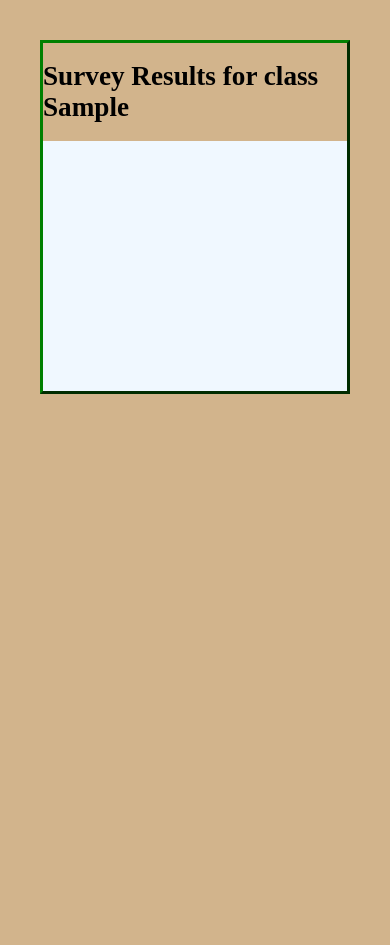
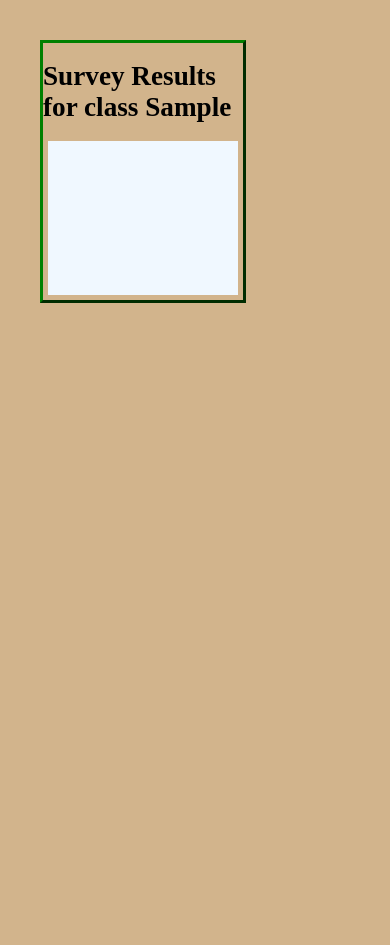
Before and after one commit to codefellows/tech-perspective-survey, a Node server app: template views/pages/graph.ejs in a window 390 px wide; the page is wider, and only the part inside the window is pictured. After the commit the page ends 303 px from the top of that part, so only its background shows below. Run offline with Node 20, Linux system fonts and the light colour scheme; the template is opened without the code that fills it: most values are stand-ins (such as "Sample title", 1, 10 or a date in 2020); some libraries are stand-ins or nearby versions.

Commit message:
UI improvements?

```diff
--- a/public/styles/base.css
+++ b/public/styles/base.css
@@ -2,6 +2,8 @@ body{
   background-color: tan;
   margin: 40px;
   border: outset green;
+  height: auto;
+  width: auto;
 }
 
 a{
@@ -24,10 +26,29 @@ div{
 }
 
 
+@media only screen and (max-width: 961px){
+  main {
+    width: 960px;
+    box-sizing: border-box;
+  }
 
-@media only screen and (min-width: 500px) {
+  section{
+    border: 1px solid white;
+    float: left;
+    padding: 2px;
+    max-width: 31%;
+    min-height: 350px;
+    justify-content: center;
+  }
+
+  img{
+    flex-wrap: auto;
+  }
+}
+
+@media only screen and (max-width: 500px) {
   main {
-      width: 960px;
+      width: 499px;
       box-sizing: border-box;
   }
 
@@ -46,30 +67,8 @@ div{
 
 }
 
-@media only screen and (min-width: 961px){
-  main {
-    width: 1000px;
-    box-sizing: border-box;
-  }
 
-  section{
-    border: 1px solid white;
-    float: left;
-    padding: 2px;
-    max-width: 31%;
-    min-height: 350px;
-    justify-content: center;
-  }
-
-  img{
-    flex-wrap: auto;
-  }
-}
-
-
-
-
-//* {
+/* {
   box-sizing: border-box;
   font-family: 'Franklin Gothic Medium', 'Arial Narrow', Arial, sans-serif;
   justify-content: center;
--- a/public/styles/modules.css
+++ b/public/styles/modules.css
@@ -0,0 +1,46 @@
+
+
+@media only screen and (max-width: 500px) {
+  .container {
+    width: 400px;
+    height: auto;
+    margin: 5px;
+  }
+
+  #mychart {
+    width: 400px;
+    height: auto;
+    margin: 5px;
+  }
+
+  .graphbody {
+    max-width: 200px;
+
+  }
+}
+
+@media only screen and (max-width: 960px) {
+  .container {
+    width: 925px;
+    height: auto;
+    margin: 5px;
+  }
+  #mychart {
+    width: 900px;
+    height: auto;
+    margin: 5px;
+  }
+}
+
+@media only screen and (max-width: 1080px) {
+  .container {
+    width: auto;
+    height: auto;
+    margin: 5px;
+  }
+  #mychart {
+    width: auto;
+    height: auto;
+    margin: 5px;
+  }
+}
--- a/views/pages/graph.ejs
+++ b/views/pages/graph.ejs
@@ -6,16 +6,18 @@
   <meta name="viewport" content="width=device-width, initial-scale=1.0" />
   <script src='https://cdn.jsdelivr.net/npm/chart.js@2.8.0'></script>
   <link rel="stylesheet" href="styles/base.css" />
-
+  <link rel="stylesheet" href="styles/layout.css" />
+  <link rel="stylesheet" href="styles/modules.css" />
   <title>Graph</title>
 </head>
 
-<body>
-  <h1>Survey Results for class <%= key.survey_session %></h1>
-  <div class="container">
-    <canvas id="myChart" width="1200" height="800"></canvas>
-  </div>
-
+<body class="graphbody">
+  <main class="graphbody">
+    <h1>Survey Results for class <%= key.survey_session %></h1>
+    <div class="container">
+      <canvas id="myChart" width="auto" height="auto"></canvas>
+    </div>
+  </main>
 
   <script>
     let myChart = document.getElementById('myChart').getContext('2d');
@@ -82,6 +84,8 @@
       }
     });
   </script>
+
+
 </body>
 
 </html>
```
